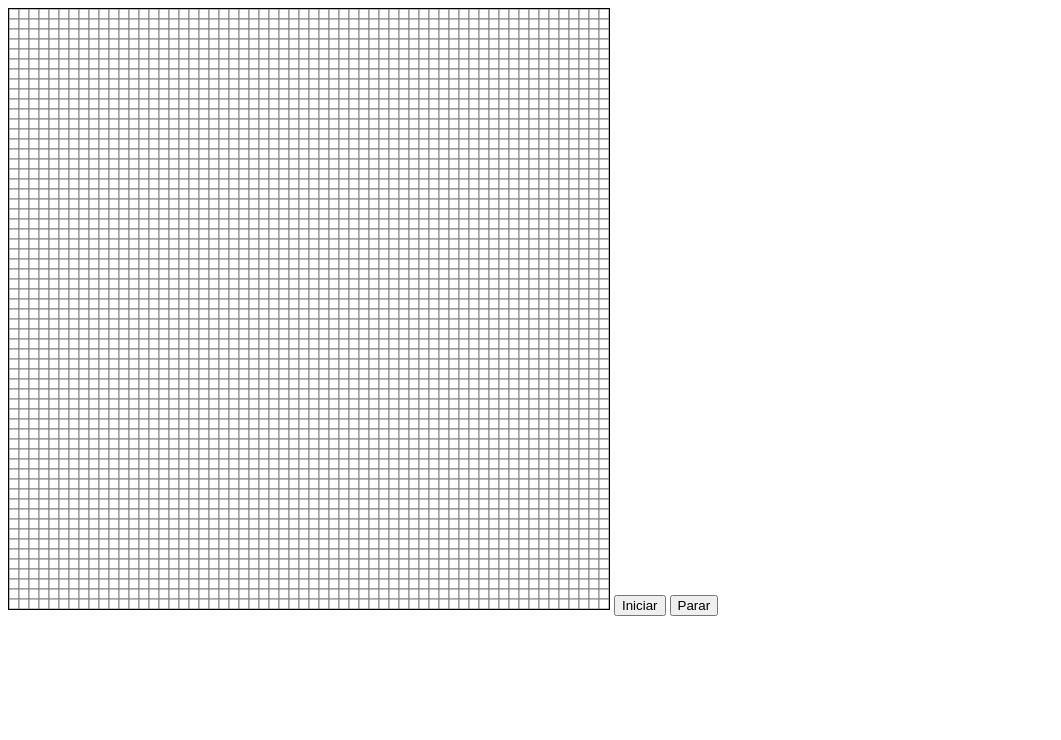
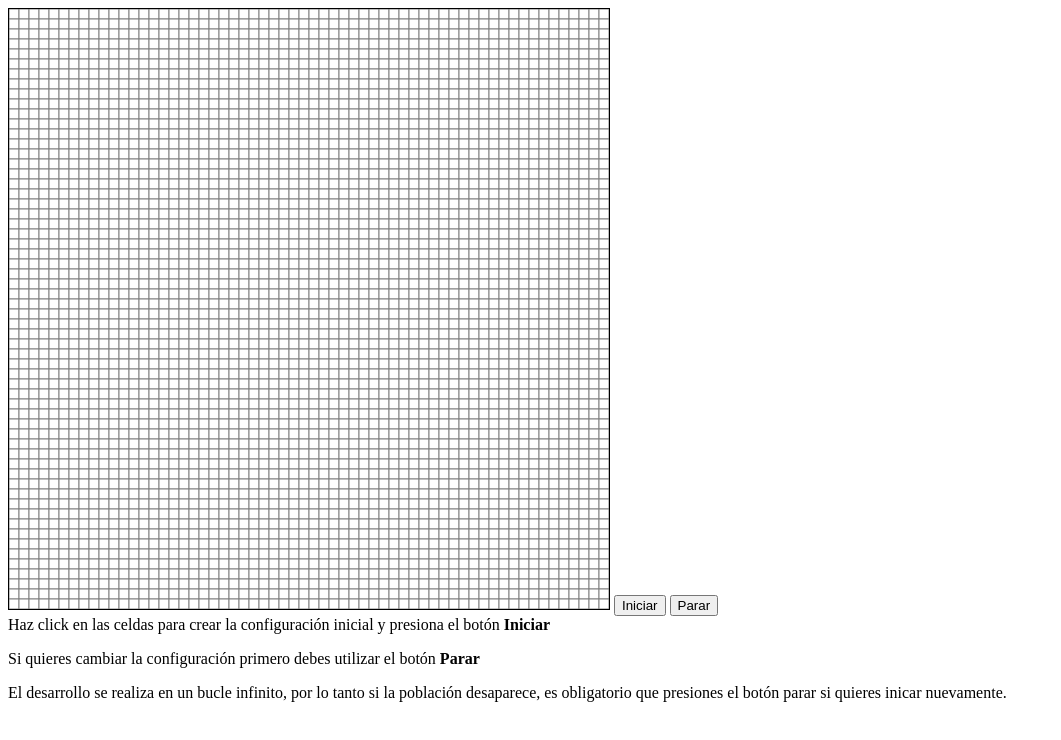
Before and after one commit to raulotalvaro/eljuegodelavida, a plain HTML site: page index.html in a window 1280 px wide. Shown: the whole page, without its empty margins (0-1061 px from the left). Drawn offline with Linux system fonts and the light colour scheme.

Commit message:
Editado index.html

```diff
--- a/index.html
+++ b/index.html
@@ -15,5 +15,10 @@
   <button onclick="iniciar()">Iniciar</button>
   <button onclick="parar()">Parar</button>
   <script src="gameOfLife.js?a=1"></script>
+  <div>
+  Haz click en las celdas para crear la configuración inicial y presiona el botón <b>Iniciar</b>
+  <p>Si quieres cambiar la configuración primero debes utilizar el botón <b>Parar</b>
+  <p>El desarrollo se realiza en un bucle infinito, por lo tanto si la población desaparece, es obligatorio que presiones el botón parar si quieres inicar nuevamente.
+  </div>
 </body>
 </html>
```
